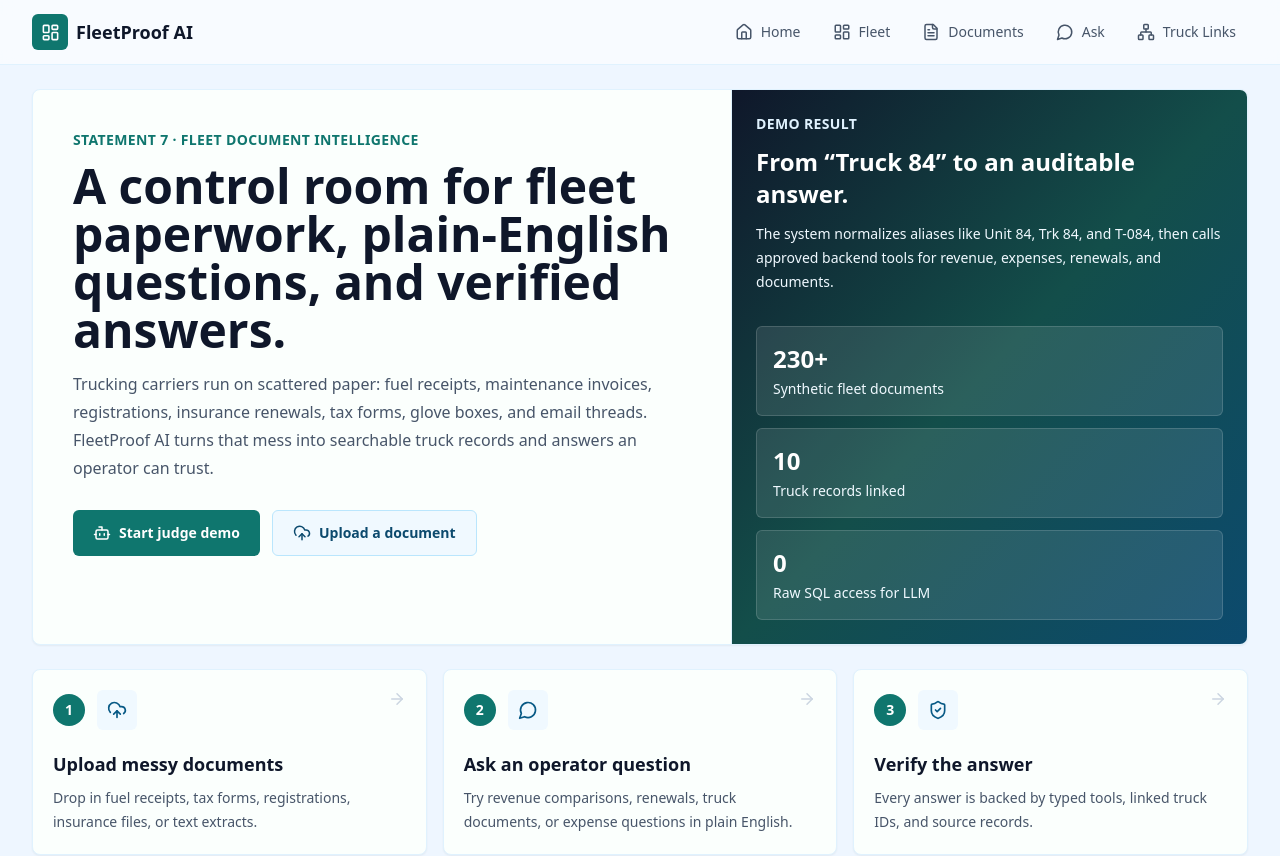
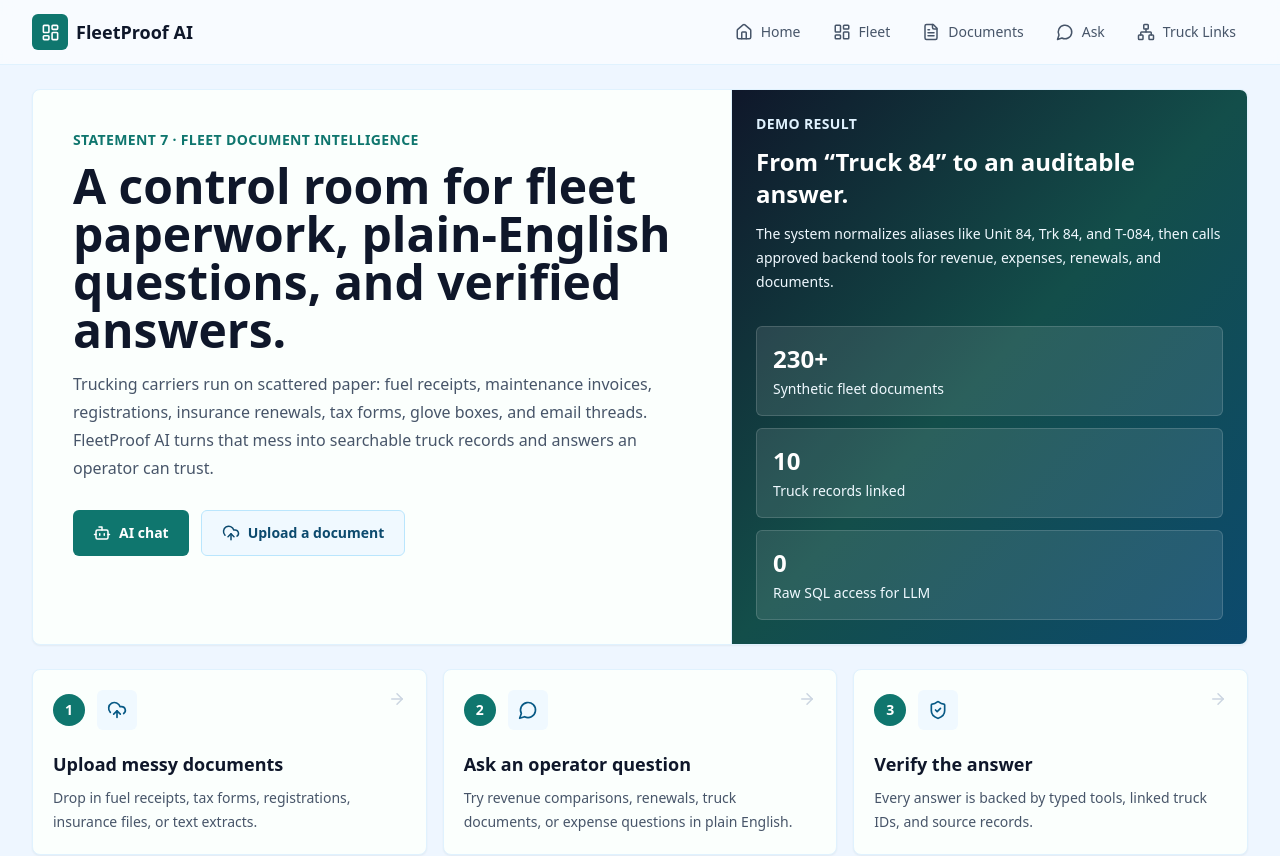
Before and after one commit to buildathon2026/FleetManagementSystem, a React (Vite) app in the folder frontend/: page / in a window 1280 px wide. Shown: the top 856 px of the page. Built offline with nearby package versions, Linux system fonts and the light colour scheme; no server answers.

Commit message:
Refine upload copy and chat CTA

```diff
--- a/frontend/src/components/DocumentViewer.tsx
+++ b/frontend/src/components/DocumentViewer.tsx
@@ -117,15 +117,14 @@
               <div>
                 <h2 className="font-semibold text-slate-950">Upload fleet documents</h2>
                 <p className="mt-1 text-sm leading-6 text-slate-600">
-                  Add titles, registrations, insurance, tax forms, fuel receipts, maintenance records, or text extracts.
+                  Upload a PDF, PNG, JPEG, or text document such as titles, registrations, insurance, tax forms, fuel receipts, or maintenance records.
                 </p>
-                <p className="mt-1 text-xs text-slate-500">Supported by backend: .txt, JSON, and UTF-8 text extracts.</p>
               </div>
             </div>
             <input
               type="file"
               multiple
-              accept=".txt,.json,.csv,.md,.pdf"
+              accept=".pdf,.png,.jpg,.jpeg,.txt,.json,.csv,.md,application/pdf,image/png,image/jpeg"
               className="sr-only"
               onChange={(event) => {
                 const files = Array.from(event.target.files || []);
--- a/frontend/src/components/Overview.tsx
+++ b/frontend/src/components/Overview.tsx
@@ -75,7 +75,7 @@
                 className="inline-flex items-center gap-2 rounded-md bg-teal-700 px-5 py-3 text-sm font-semibold text-white hover:bg-teal-800"
               >
                 <Bot size={18} />
-                Start judge demo
+                AI chat
               </Link>
               <Link
                 to="/documents"
```
